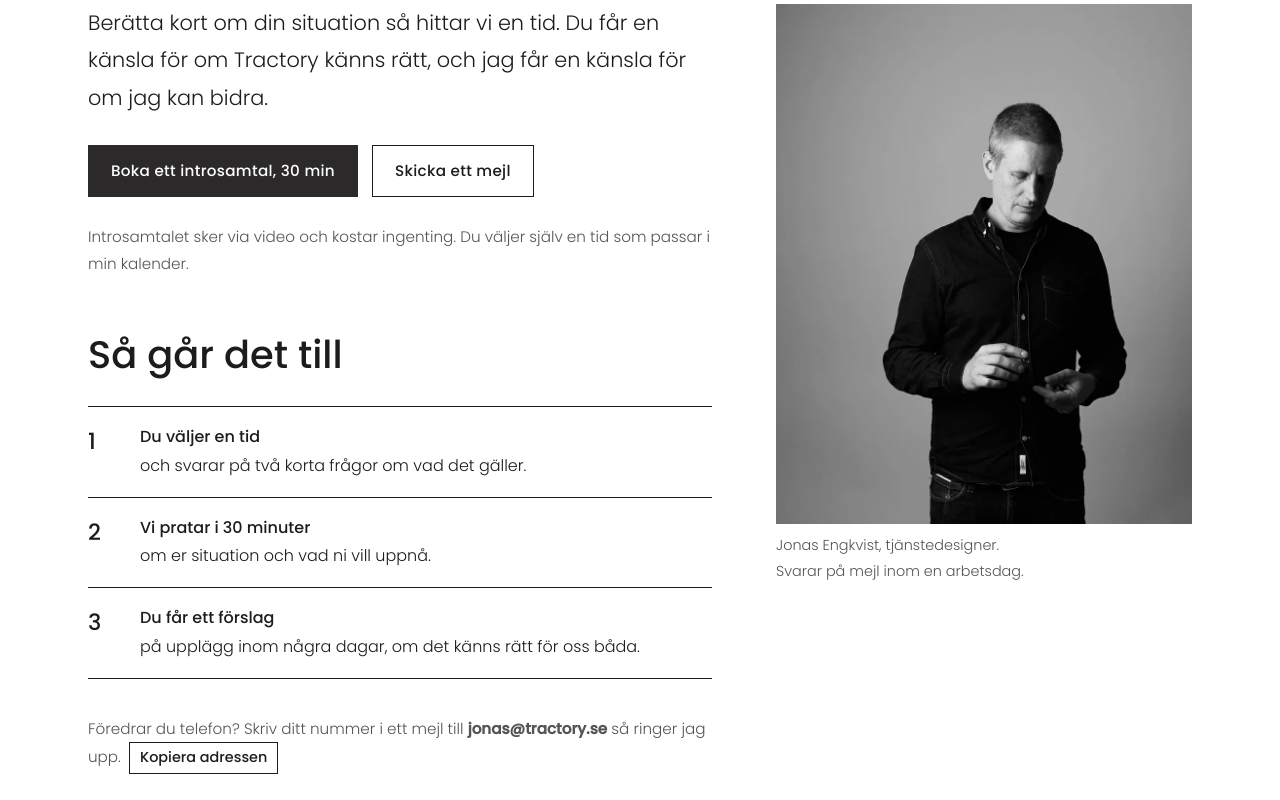
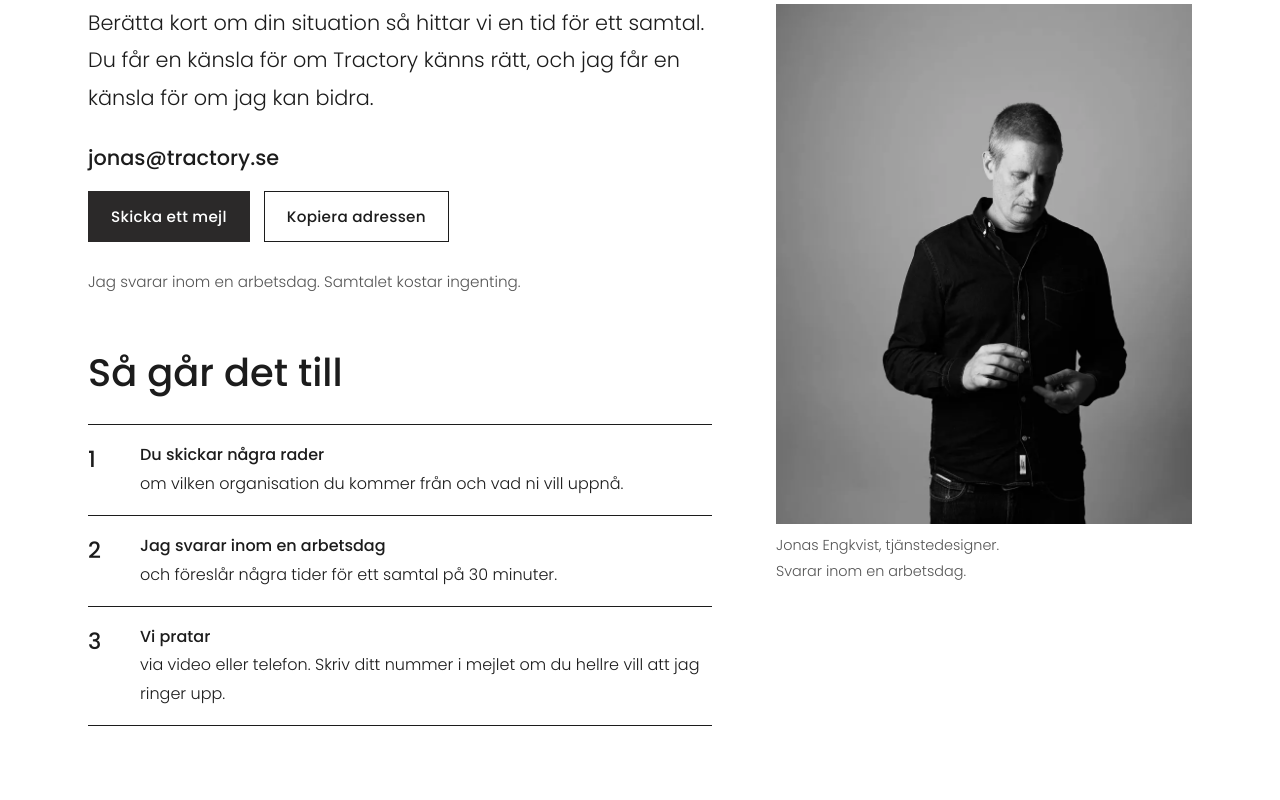
Before and after one commit to jengkvist-bit/tractory-webbplats, an Astro site: page /kontakt in a window 1280 px wide. Shown: the part 240-1040 px from the top of the page. Built offline with nearby package versions, Linux system fonts and the light colour scheme; Astro itself is replaced by a stand-in of ours.

Commit message:
Kontaktsidan: mejl som huvudväg i stället för bokning
Co-Authored-By: Claude Opus 5.5 <noreply@anthropic.com>
Claude-Session: https://claude.ai/code/session_01CFPpihujpjAbGxZVNdQ5Gz

```diff
--- a/src/content/sidor/kontakt.md
+++ b/src/content/sidor/kontakt.md
@@ -1,36 +1,35 @@
 ---
 titel: "Boka ett samtal"
 sidtitel: "Kontakt: boka ett samtal — Tractory"
-beskrivning: "Boka ett kostnadsfritt introsamtal på 30 minuter via video, eller skicka ett mejl till jonas@tractory.se. Jag svarar inom en arbetsdag."
+beskrivning: "Berätta kort om din situation i ett mejl till jonas@tractory.se, så hittar vi en tid för ett samtal. Jag svarar inom en arbetsdag."
 delningsbild: "/bilder/Tractory-Some-4.webp"
 ---
 
 <div class="kontakt-grid">
 <div>
 
-<p class="ingress">Berätta kort om din situation så hittar vi en tid. Du får en känsla för om Tractory känns rätt, och jag får en känsla för om jag kan bidra.</p>
+<p class="ingress">Berätta kort om din situation så hittar vi en tid för ett samtal. Du får en känsla för om Tractory känns rätt, och jag får en känsla för om jag kan bidra.</p>
 
-<!-- BOKNINGSLÄNK: byt "#" nedan mot adressen till bokningssidan (t.ex. från Cal.com). -->
-<a class="knapp" href="#">Boka ett introsamtal, 30 min</a>
-<a class="knapp kontur" href="mailto:jonas@tractory.se?subject=F%C3%B6rfr%C3%A5gan%20via%20tractory.se&body=Hej%20Jonas%21%0A%0AOrganisation%3A%0AVad%20vill%20ni%20uppn%C3%A5%3F%0AUngef%C3%A4r%20n%C3%A4r%20vill%20ni%20komma%20ig%C3%A5ng%3F%0ATelefonnummer%2C%20om%20du%20hellre%20vill%20bli%20uppringd%3A%0A%0A">Skicka ett mejl</a>
+<p class="adress">jonas@tractory.se</p>
 
-<p class="liten">Introsamtalet sker via video och kostar ingenting. Du väljer själv en tid som passar i min kalender.</p>
+<a class="knapp" href="mailto:jonas@tractory.se?subject=F%C3%B6rfr%C3%A5gan%20via%20tractory.se&body=Hej%20Jonas%21%0A%0AOrganisation%3A%0AVad%20vill%20ni%20uppn%C3%A5%3F%0AUngef%C3%A4r%20n%C3%A4r%20vill%20ni%20komma%20ig%C3%A5ng%3F%0ATelefonnummer%2C%20om%20du%20hellre%20vill%20bli%20uppringd%3A%0A%0A">Skicka ett mejl</a>
+<button type="button" class="knapp kontur kopiera" data-kopiera="jonas@tractory.se">Kopiera adressen</button>
+
+<p class="liten">Jag svarar inom en arbetsdag. Samtalet kostar ingenting.</p>
 
 ## Så går det till
 
 <ol class="steg">
-<li><strong>Du väljer en tid</strong>och svarar på två korta frågor om vad det gäller.</li>
-<li><strong>Vi pratar i 30 minuter</strong>om er situation och vad ni vill uppnå.</li>
-<li><strong>Du får ett förslag</strong>på upplägg inom några dagar, om det känns rätt för oss båda.</li>
+<li><strong>Du skickar några rader</strong>om vilken organisation du kommer från och vad ni vill uppnå.</li>
+<li><strong>Jag svarar inom en arbetsdag</strong>och föreslår några tider för ett samtal på 30 minuter.</li>
+<li><strong>Vi pratar</strong>via video eller telefon. Skriv ditt nummer i mejlet om du hellre vill att jag ringer upp.</li>
 </ol>
-
-<p class="liten">Föredrar du telefon? Skriv ditt nummer i ett mejl till <strong>jonas@tractory.se</strong> så ringer jag upp. <button type="button" class="kopiera" data-kopiera="jonas@tractory.se">Kopiera adressen</button></p>
 
 </div>
 <div>
 
 <img src="/bilder/20170831_portratt_ONE_DAY16827.webp" alt="Jonas Engkvist" width="640" height="800">
-<p class="bildtext">Jonas Engkvist, tjänstedesigner.<br>Svarar på mejl inom en arbetsdag.</p>
+<p class="bildtext">Jonas Engkvist, tjänstedesigner.<br>Svarar inom en arbetsdag.</p>
 
 </div>
 </div>
--- a/src/styles/global.css
+++ b/src/styles/global.css
@@ -125,11 +125,8 @@ p { margin: 0 0 1.1em; }
 .steg li { counter-increment: steg; border-bottom: 1px solid var(--text); padding: 16px 0 16px 52px; position: relative; font-size: 1rem; }
 .steg li::before { content: counter(steg); position: absolute; left: 0; top: 14px; font-weight: 500; font-size: 1.4rem; }
 .steg strong { font-weight: 500; display: block; }
-.kopiera {
-  font: inherit; font-size: .9rem; font-weight: 500; color: var(--text);
-  background: none; border: 1px solid var(--text); padding: 2px 10px; margin-left: 4px; cursor: pointer;
-}
-.kopiera:hover { background: var(--text); color: #fff; }
+.adress { font-weight: 500; font-size: 1.3rem; margin-bottom: .4em; }
+button.knapp { font-family: inherit; line-height: inherit; cursor: pointer; }
 @media (max-width: 820px) {
   .kontakt-grid { grid-template-columns: 1fr; gap: 32px; }
   .kontakt-grid img { max-width: 320px; }
```
